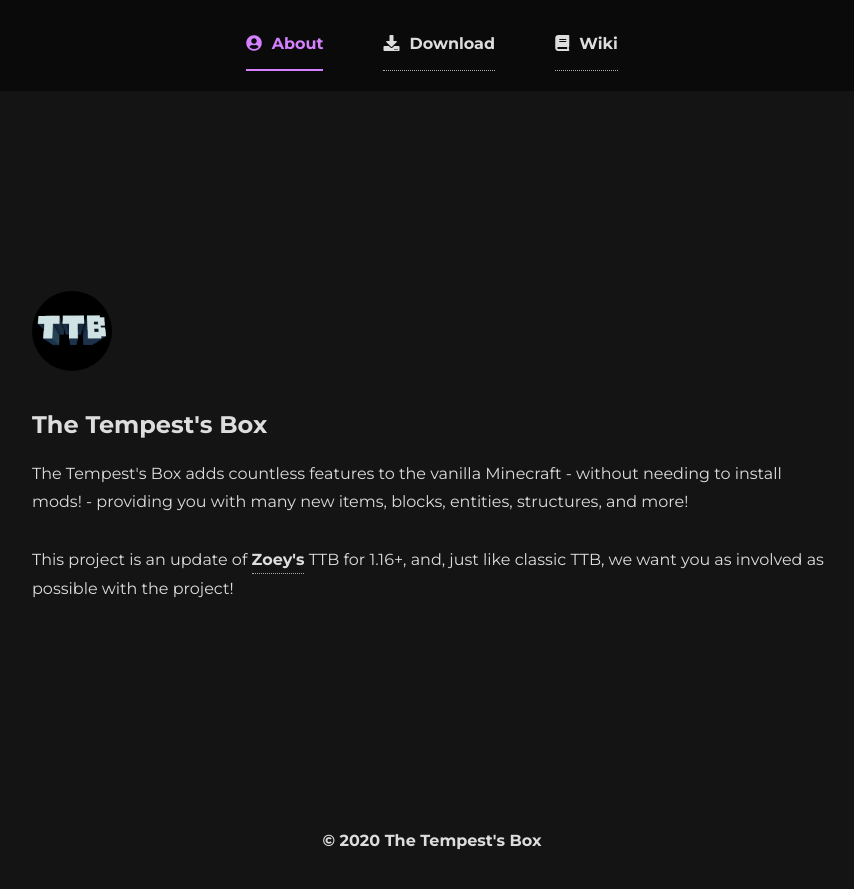
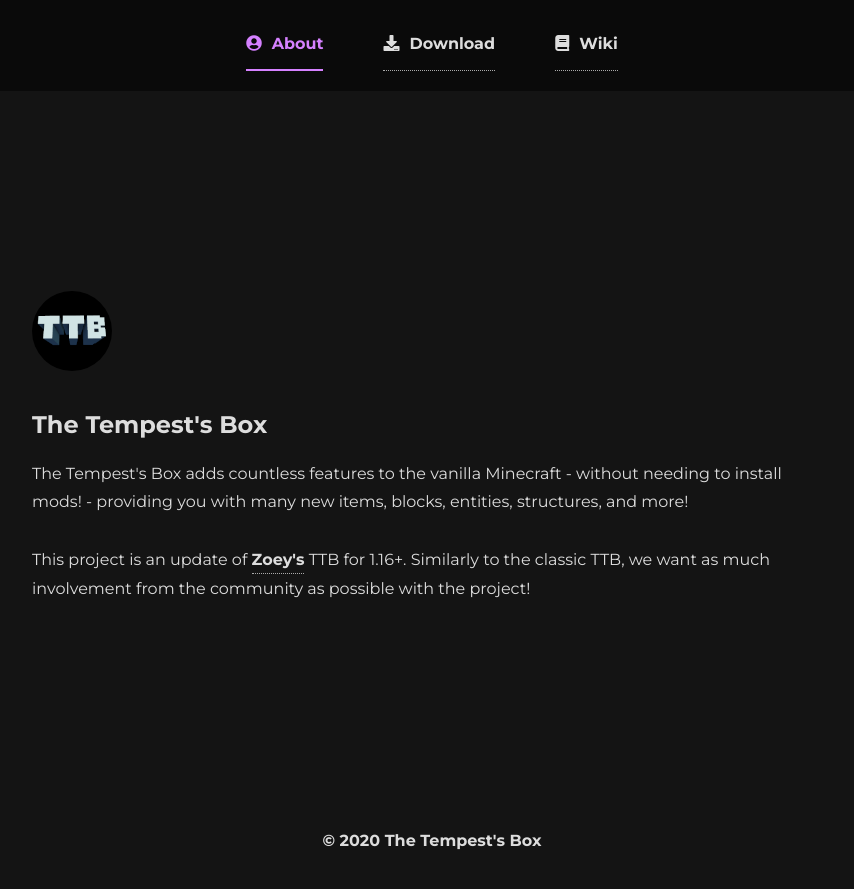
Before and after one commit to tempestsbox/tempestsbox.github.io, a Jekyll site: the page built from index.html, in a window 1280 px wide. Shown: the top 889 px of the page, without its empty margins (208-1062 px from the left). Built offline with Jekyll 4.4.1, drawn with Linux system fonts in a browser that asks for light colours; nearby versions of some CDN libraries.

Commit message:
Fix index.html SPaG (#5)
* Fix horrible sentence and comma splice

* Fix my horrible spelling

* Fix my horrible spelling

```diff
--- a/index.html
+++ b/index.html
@@ -17,7 +17,7 @@
 
     <br><br>
 
-        This project is an update of <a href="/faq#Who-is-Zoey?">Zoey's</a> TTB for 1.16+, and, just like classic TTB, we want you as involved as possible with the project!
+        This project is an update of <a href="/faq#Who-is-Zoey?">Zoey's</a> TTB for 1.16+. Similarly to the classic TTB,  we want as much involvement from the community as possible with the project!
 
     </p>
 </section>
```
